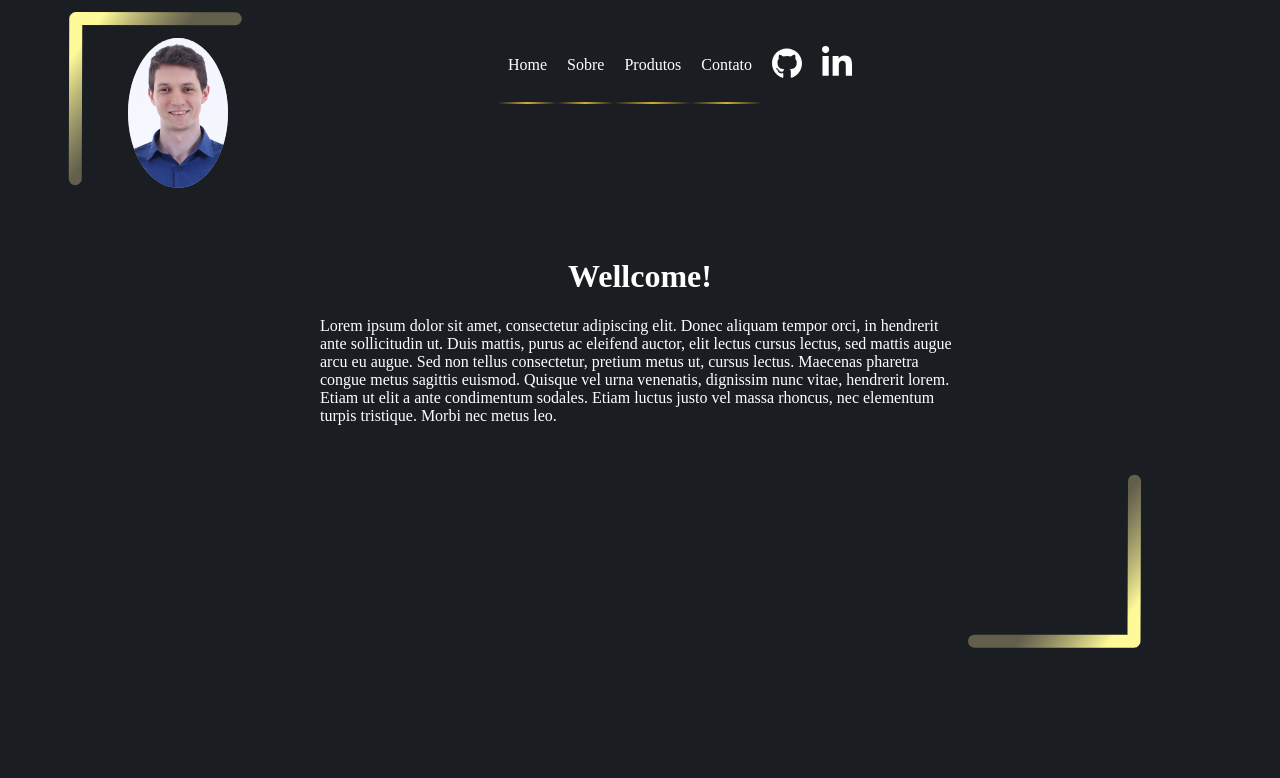
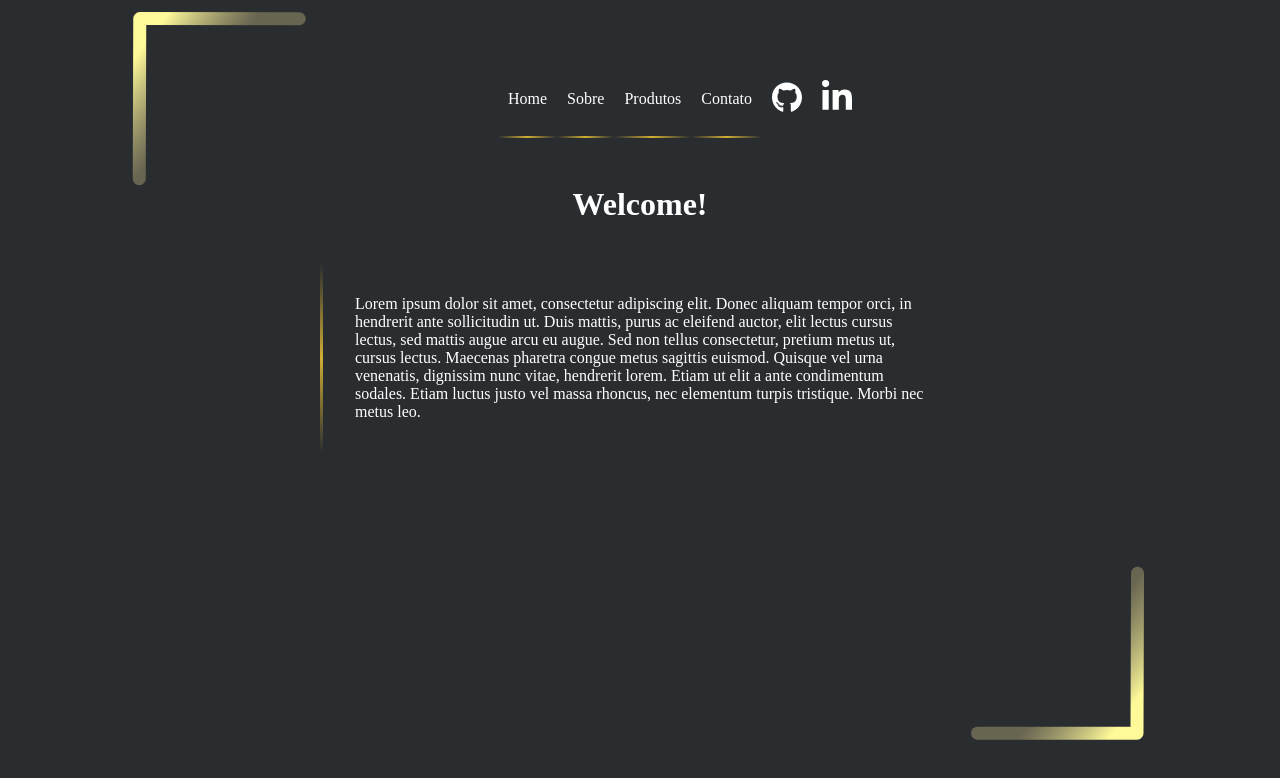
Before and after one commit to LucasArend/LucasArend.github.io, a plain HTML site: page index.html in a window 1280 px wide. Shown: the top 778 px of the page. Drawn offline with Linux system fonts and the light colour scheme.

Commit message:
atualização 17/03/2023

```diff
--- a/index.html
+++ b/index.html
@@ -12,9 +12,10 @@
     <link rel="stylesheet" type="text/css" href="./src/css/responsivo.css" media="screen" />
 </head>
 <body>
+    <img src="./src/imagens/desmaiadotopleft.png" alt="vetor em cima a esquerda"  class="vectorlefttop">
     <header class="header">
         <nav class="menu">
-            <img src="./src/imagens/curriculo.jpg" alt="foto para potifo"  class="foto">
+           <!-- <img src="./src/imagens/curriculo.jpg" alt="foto para potifo"  class="foto">-->
             <ul>
                 <li>
                     <a class="sublinhado" href="#">Home</a>
@@ -42,10 +43,10 @@
         </nav>
     </header>
 <main>
-    <img src="./src/imagens/desmaiadotopleft.png" alt="vetor em cima a esquerda"  class="vectorlefttop">
     <div class="container">
         <div class="informacoes">
-            <p><h1>Wellcome!</h1>
+            <h1>Welcome!</h1>
+            <p>
             Lorem ipsum dolor sit amet, consectetur adipiscing elit.
             Donec aliquam tempor orci, in hendrerit ante sollicitudin ut. Duis mattis,
             purus ac eleifend auctor, elit lectus cursus lectus, sed mattis augue arcu eu augue.
--- a/src/css/estilo.css
+++ b/src/css/estilo.css
@@ -1,16 +1,16 @@
 body {
     margin: 0px;
-    background: #1a1e22;
+    background: #1a1e22ee;
 }
 
 .header {
     width: 100%;
+    margin-top: 50px;
 }
 
 .header .menu ul{
-    background-color: #1a1e22;
     text-align: center;
-    position: absolute;
+    position: relative;
 	display: flex;
 	justify-content: center;
 	align-items: center;
@@ -53,17 +53,17 @@ body {
  }
 
 .container {
-    background: #1a1e22;
     display: flex;
     flex-direction: row;
     color: white;
 	justify-content: center;
+    /*border-image: url('../imagens/desmaiadotopleft.png') 45 / 45px ;*/
 }
 
 .vectorlefttop{
-    position: relative;
-    margin-top: 0%;
-    margin-left: 5%;
+    position: absolute;
+    top: 0;
+    margin-left: 10%;
     z-index: 1;
 }
 /*.vectorleftbot{
@@ -75,10 +75,12 @@ body {
 
 }*/
 .vectorrightbot{
-    position: relative;
+    position: absolute;
     margin-top: 0%;
-    margin-left: 75%;
-    z-index: -1;
+    margin-right: 10%;
+    right: 0px;
+    bottom: 50px;
+    z-index: 1;
 }
 
 .informacoes{
@@ -87,10 +89,17 @@ body {
     gap: 5%;
     height: 50%;
     width: 50%;
-    background-color:#1a1e22;
     align-items: center;
     margin-top: 0%;
-  }
+}
+
+.informacoes p {
+    border-width: 3px;
+    border-style: solid;
+    padding: 5%;
+    border-image:
+    linear-gradient(transparent 0%, rgb(209, 173, 53) 50%, transparent 100%) 0 0 0 100;
+}
 
 .foto{
     background-color: #aaa;
```
